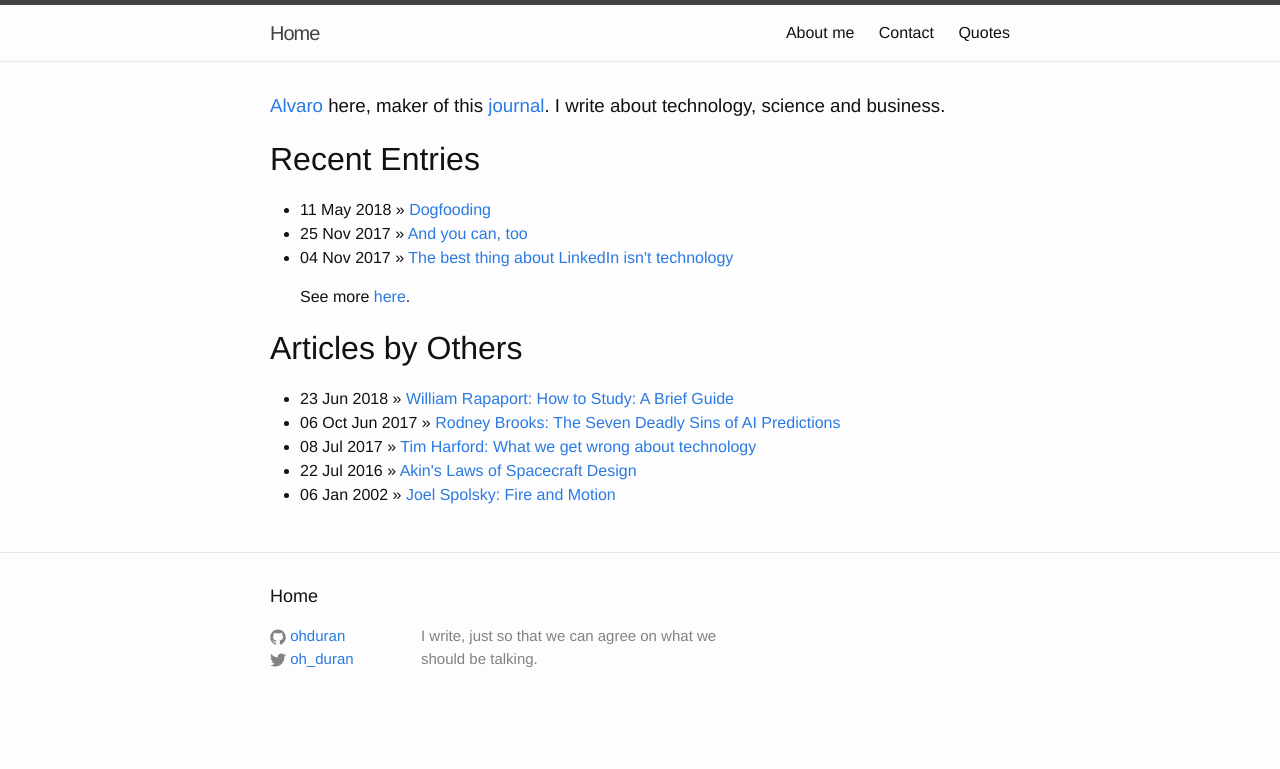
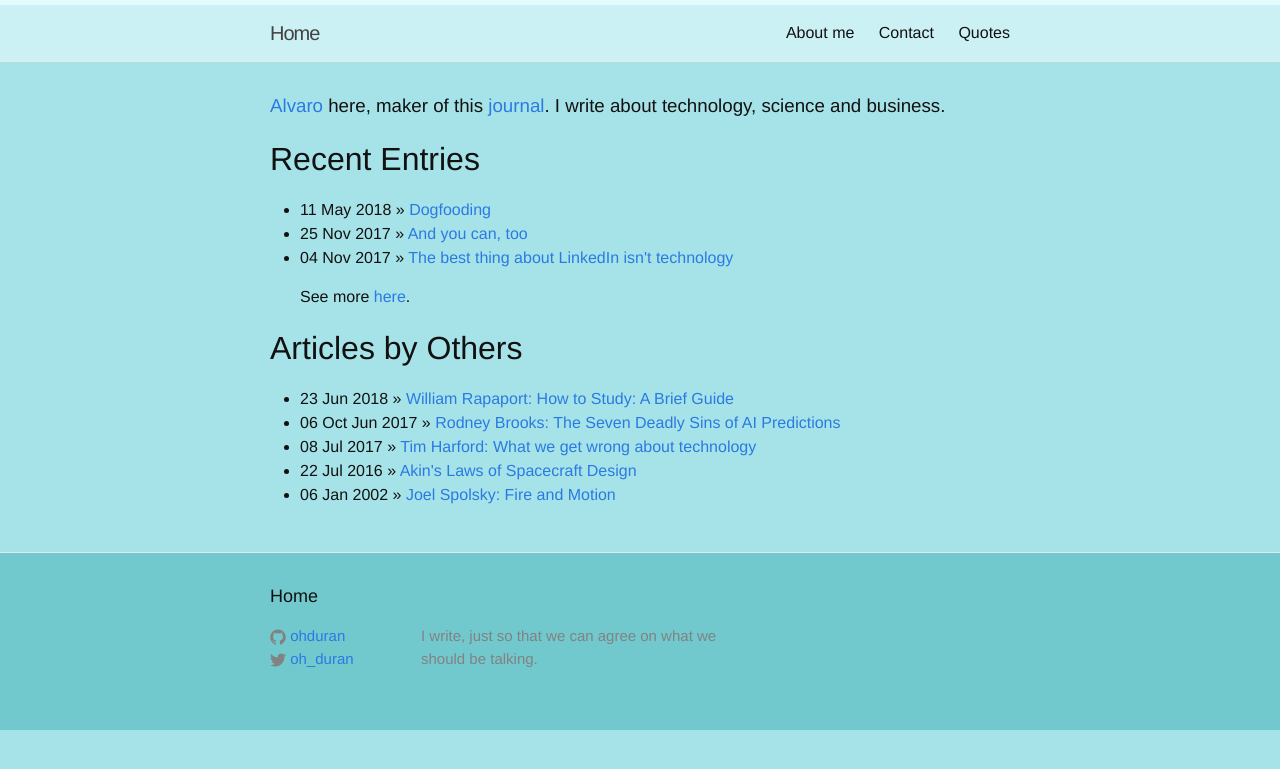
Before and after one commit to ohduran/ohduran.github.io, a Jekyll site: the page built from index.html, in a window 1280 px wide. Shown: the top 769 px of the page. Built offline with Jekyll 4.4.1, drawn with Linux system fonts in a browser that asks for light colours.

Commit message:
Changes in Format

```diff
--- a/_sass/_layout.scss
+++ b/_sass/_layout.scss
@@ -2,7 +2,8 @@
  * Site header
  */
 .site-header {
-    border-top: 5px solid $grey-color-dark;
+    border-top: 5px solid $background-head;
+    background-color: $background-header;
     border-bottom: 1px solid $grey-color-light;
     min-height: 56px;
 
@@ -100,6 +101,7 @@
 .site-footer {
     border-top: 1px solid $grey-color-light;
     padding: $spacing-unit 0;
+    background-color: $background-footer;
 }
 
 .footer-heading {
--- a/css/main.scss
+++ b/css/main.scss
@@ -15,7 +15,10 @@ $base-line-height: 1.5;
 $spacing-unit:     30px;
 
 $text-color:       #111;
-$background-color: #fdfdfd;
+$background-head: #e3fdfd;
+$background-header: #cbf1f5;
+$background-color: #a6e3e9;
+$background-footer: #71c9ce;
 $brand-color:      #2a7ae2;
 
 $grey-color:       #828282;
--- a/index.html
+++ b/index.html
@@ -10,7 +10,7 @@ layout: default
     {% for post in site.posts limit:3 %}
       <li><span>{{ post.date | date_to_string }}</span> &raquo; <a href="{{ post.url }}">{{ post.title }}</a></li>
     {% endfor %}
-    <p> </p>
+    <p id="spacing"> </p>
   <h4>See more <a href="/journal.html">here</a>.</h4>
   </ul>
 
```
